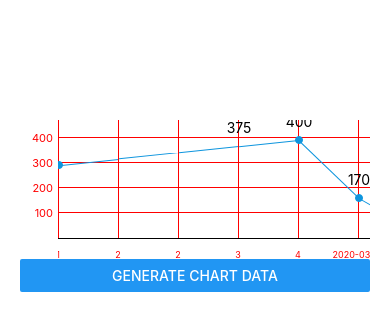
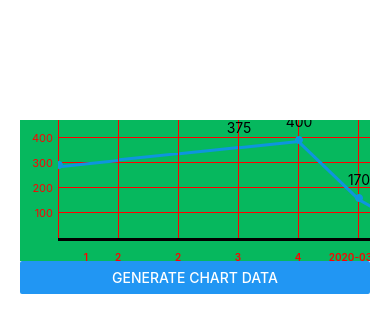
Before and after one commit to oksktank/react-native-pure-chart, a React Native app in the folder examples/: screen / in a window 390 px wide. Both pictures are taken after a click on the button "GENERATE CHART DATA". Shown: the top 332 px of the page. Built offline with nearby package versions, Linux system fonts and the light colour scheme.

Commit message:
sua thu vien

```diff
--- a/examples/pure-chart/common.js
+++ b/examples/pure-chart/common.js
@@ -248,7 +248,7 @@ export const drawYAxisLabels = (arr, height, minValue, color = '#000000') => {
       justifyContent: 'flex-end',
       alignItems: 'flex-end',
       marginBottom: minValue && arr && arr.length > 0 ? -1 * arr[0][2] * minValue : null,
-      overflow: 'hidden'
+      overflow: 'hidden',
     }}>
 
       {arr.length === 0 ? (
@@ -325,7 +325,7 @@ export const drawXAxis = (color = '#e0e0e0') => {
   return (
     <View style={{
       width: '100%',
-      borderTopWidth: 1,
+      borderTopWidth: 3,
       borderTopColor: color
     }} />
   )
@@ -335,7 +335,7 @@ export const drawXAxisLabels = (sortedData, gap, color = '#000000', showEvenNumb
     <View style={{
       width: '100%',
       paddingVertical: 10,
-      height: 10
+      height: 10,
     }}>
       {sortedData.map((data, i) => {
         // if (data[3] && i % 2 === 1) {
@@ -346,9 +346,15 @@ export const drawXAxisLabels = (sortedData, gap, color = '#000000', showEvenNumb
               // left: data[0] - gap / 2,
               left: data['gap'] - gap / 2,
               width: gap,
-              alignItems: 'center'
+              alignItems: i == 0 ? 'flex-end' : 'center'
             }}>
-              <Text style={{fontSize: 9, color: color}}>
+              <Text
+                style={{
+                  fontSize: 10,
+                  color: color,
+                  fontWeight:"600"
+                }}
+              >
                 {
                   // data[3]
                   data['x']
--- a/examples/pure-chart/components/line-chart.js
+++ b/examples/pure-chart/components/line-chart.js
@@ -90,7 +90,7 @@ class LineChart extends React.Component {
             width: size,
             height: size,
             borderColor: isBlank ? backgroundColor : this.props.primaryColor,
-            borderTopWidth: 1,
+            borderTopWidth: 3,
             transform: this.getTransform(angleRad, size)
           }, styles.lineBox, lineStyle])} />
           <View style={StyleSheet.flatten([styles.absolute, {
@@ -297,7 +297,7 @@ class LineChart extends React.Component {
     return (
       this.state.sortedData.length > 0 ? (
         <View style={StyleSheet.flatten([styles.wrapper, {
-          backgroundColor: this.props.backgroundColor
+          backgroundColor: "#06B85E"
         }])}>
           <View style={styles.yAxisLabelsWrapper}>
             {drawYAxisLabels(this.state.guideArray, this.props.height + 20, this.props.minValue, this.props.labelColor)}
@@ -371,7 +371,7 @@ const styles = StyleSheet.create({
     alignItems: 'flex-end',
     margin: 0,
     paddingRight: 0,
-    overflow: 'hidden'
+    overflow: 'hidden',
   },
   coordinateWrapper: {
     overflow: 'hidden',
```
Also changed, not shown: package.json (+49 -25 lines), 2 other files (tests, documents, lock files or other folders).
